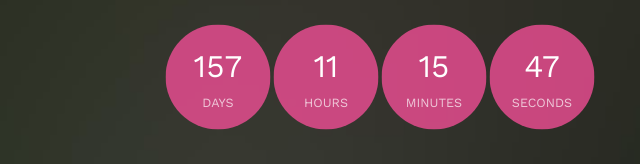
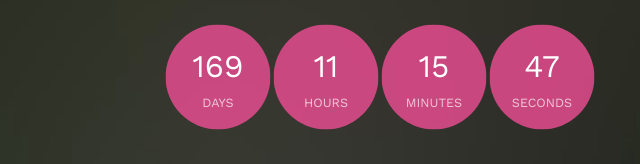
Before and after one commit to degzs101/weddingwebsite-, a plain HTML site: page index.html in a window 1280 px wide. Shown: the part 413-577 px from the top of the page, 260-900 px from the left. Drawn offline with nearby package versions, Linux system fonts and the light colour scheme; files whose address does not match are found by name.

Commit message:
Update index.html

```diff
--- a/index.html
+++ b/index.html
@@ -304,7 +304,7 @@
 	<script src="js/main.js"></script>
 
 	<script>
-    var d = new Date(new Date().getTime() + 475 * 120 * 120 * 2000);
+    var d = new Date(new Date().getTime() + 510 * 120 * 120 * 2000);
 
     // default example
     simplyCountdown('.simply-countdown-one', {
```
